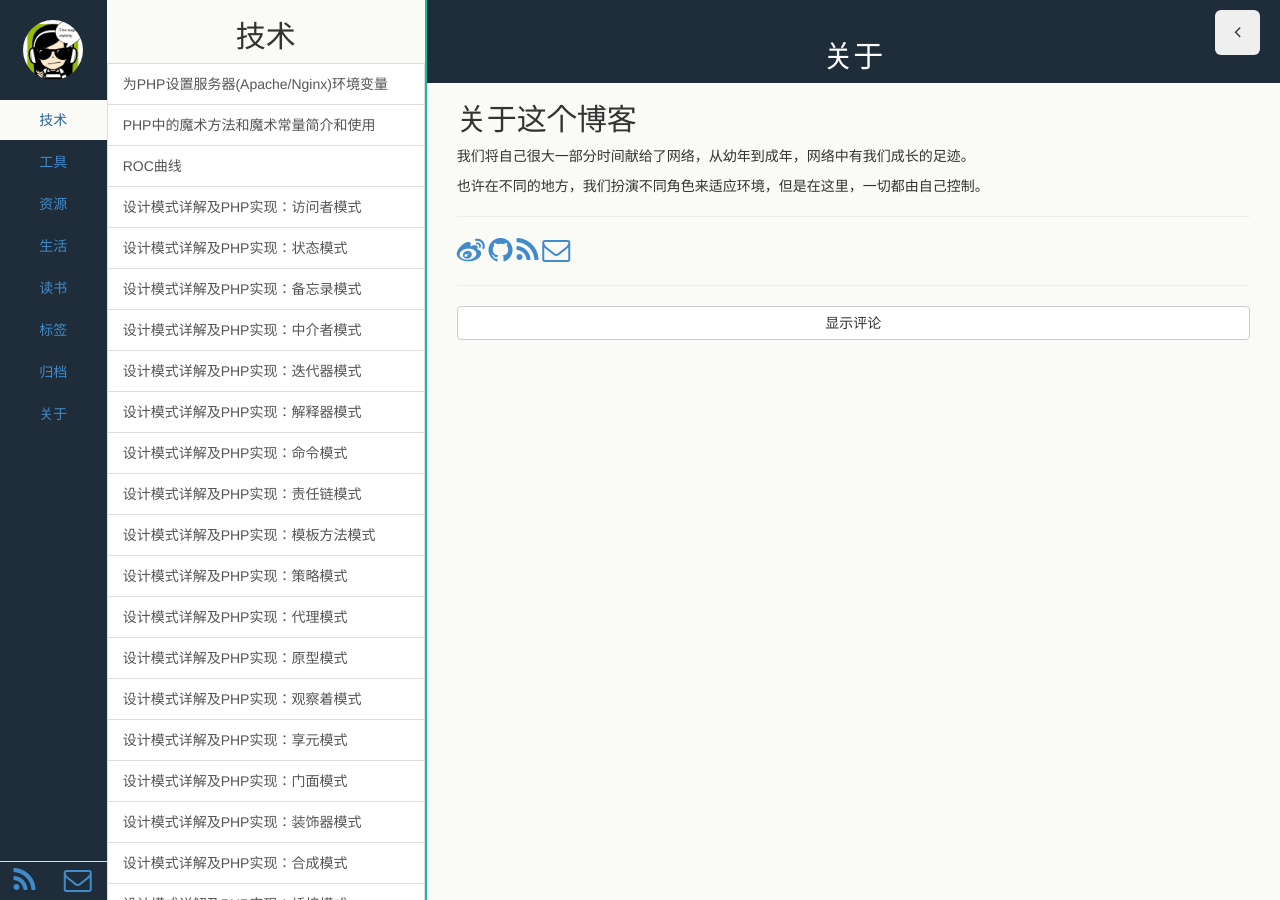
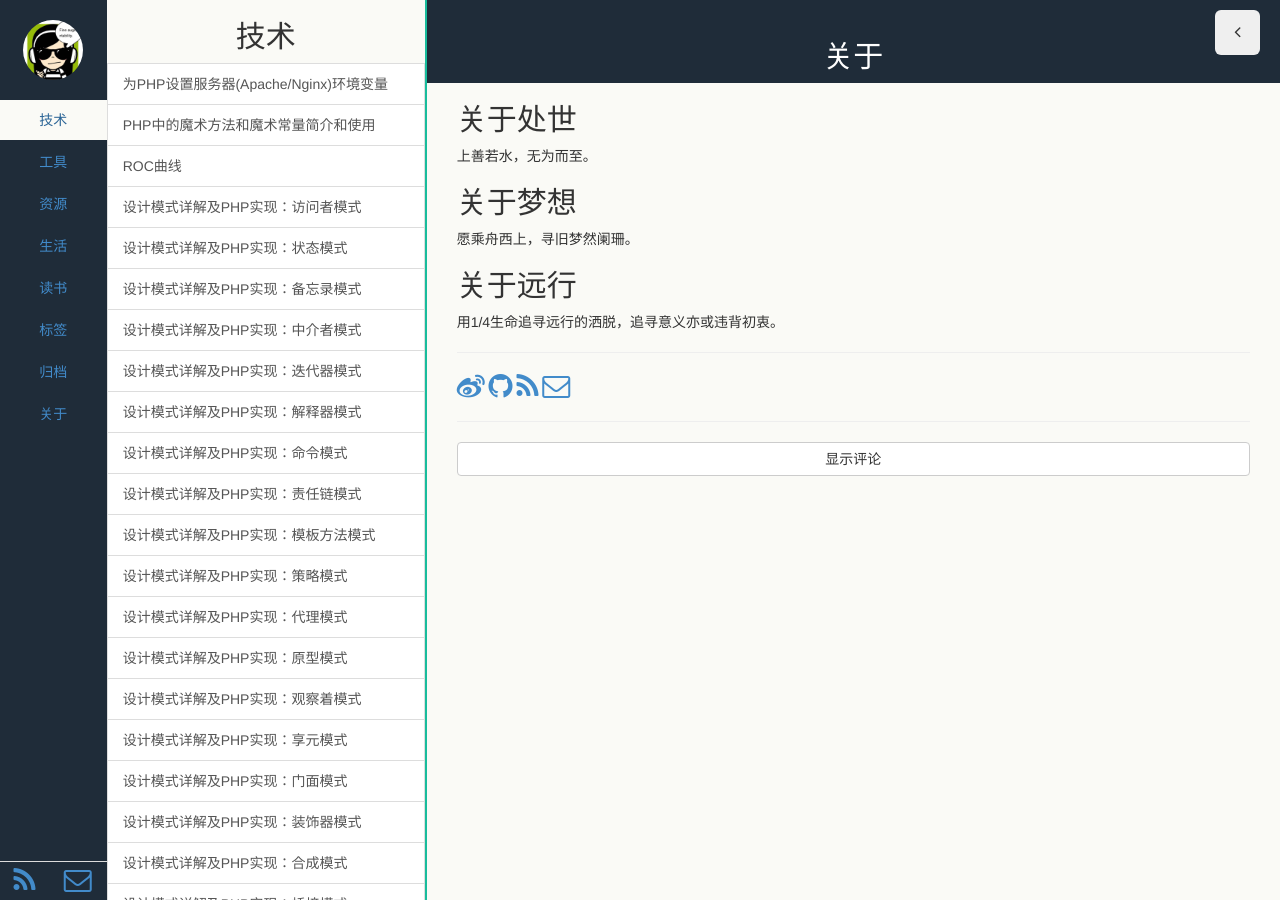
Before and after one commit to yogykwan/yogykwan.github.io.past, a Jekyll site: the page built from pages/about.html, in a window 1280 px wide. Built offline with Jekyll 4.4.1, drawn with Linux system fonts in a browser that asks for light colours; Markdown is read by kramdown in place of the engine named in the settings.

Commit message:
Add Domain

```diff
--- /dev/null
+++ b/CNAME
@@ -0,0 +1 @@
+yogy.cc
--- a/pages/about.html
+++ b/pages/about.html
@@ -3,10 +3,14 @@ layout: page
 title: 关于
 ---
 
-<h2>关于这个博客</h2>
+<h2>关于处世</h2>
+<p>上善若水，无为而至。</p>
 
-<p>我们将自己很大一部分时间献给了网络，从幼年到成年，网络中有我们成长的足迹。</p>
-<p>也许在不同的地方，我们扮演不同角色来适应环境，但是在这里，一切都由自己控制。</p>
+<h2>关于梦想</h2>
+<p>愿乘舟西上，寻旧梦然阑珊。</p>
+
+<h2>关于远行</h2>
+<p>用1/4生命追寻远行的洒脱，追寻意义亦或违背初衷。</p>
 
 <hr>
 <a href="{{ site.author.weibo }}" target="_blank">
```
